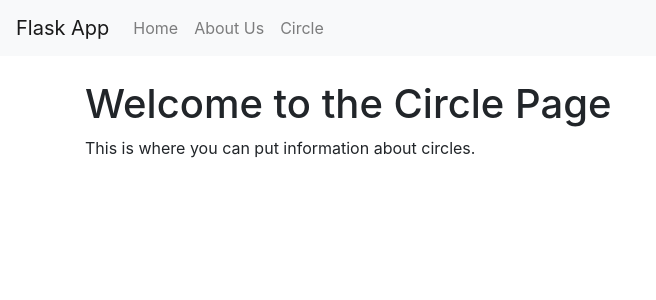
After one commit to sheepnir/flask-docker-test, a Flask app: page /circle in a window 1280 px wide. The commit adds this page. Shown: the top 300 px of the page, without its empty margins (0-656 px from the left). Run offline with Flask 2, Linux system fonts and the light colour scheme; some libraries are stand-ins or nearby versions.

Commit message:
Adding circle section

```diff
--- a/app.py
+++ b/app.py
@@ -15,6 +15,12 @@ def about_us():
     # Render the 'about.html' template and return it as the response
     return render_template('about.html')
 
+# Define the circle route ("/circle")
+@app.route('/circle')
+def circle():
+    # Render the 'circle.html' template and return it as the response
+    return render_template('circle.html')
+
 # Check if the script is running as the main program
 if __name__ == '__main__':
     # Run the Flask application
--- a/templates/base.html
+++ b/templates/base.html
@@ -31,6 +31,9 @@
           <li class="nav-item">
             <a class="nav-link" href="/about-us">About Us</a>
           </li>
+          <li class="nav-item">
+            <a class="nav-link" href="/circle">Circle</a>
+          </li>
         </ul>
       </div>
     </nav>
--- /dev/null
+++ b/templates/circle.html
@@ -0,0 +1,5 @@
+{% extends 'base.html' %} {% block title %}Circle{% endblock %} {% block content
+%}
+<h1>Welcome to the Circle Page</h1>
+<p>This is where you can put information about circles.</p>
+{% endblock %}
```
